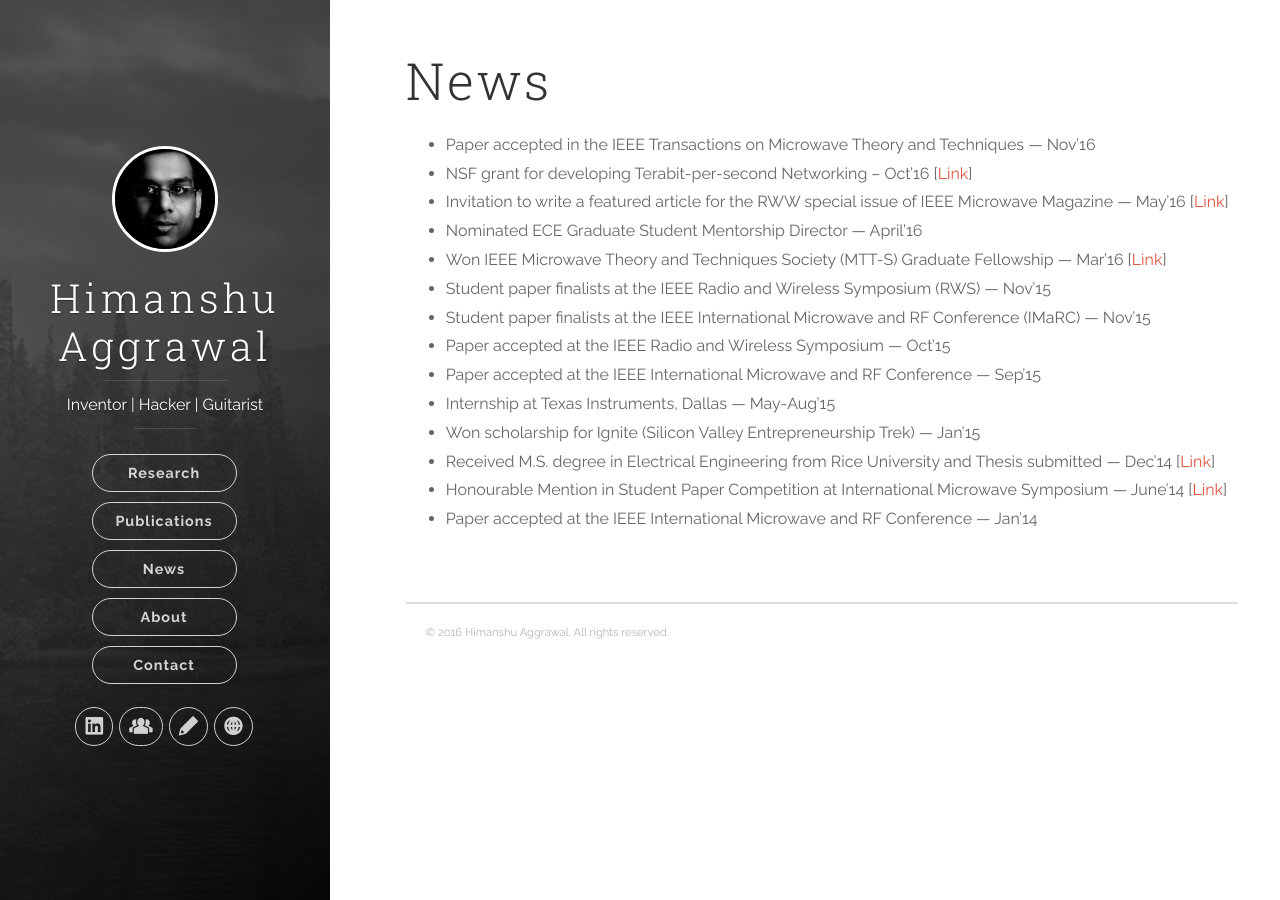
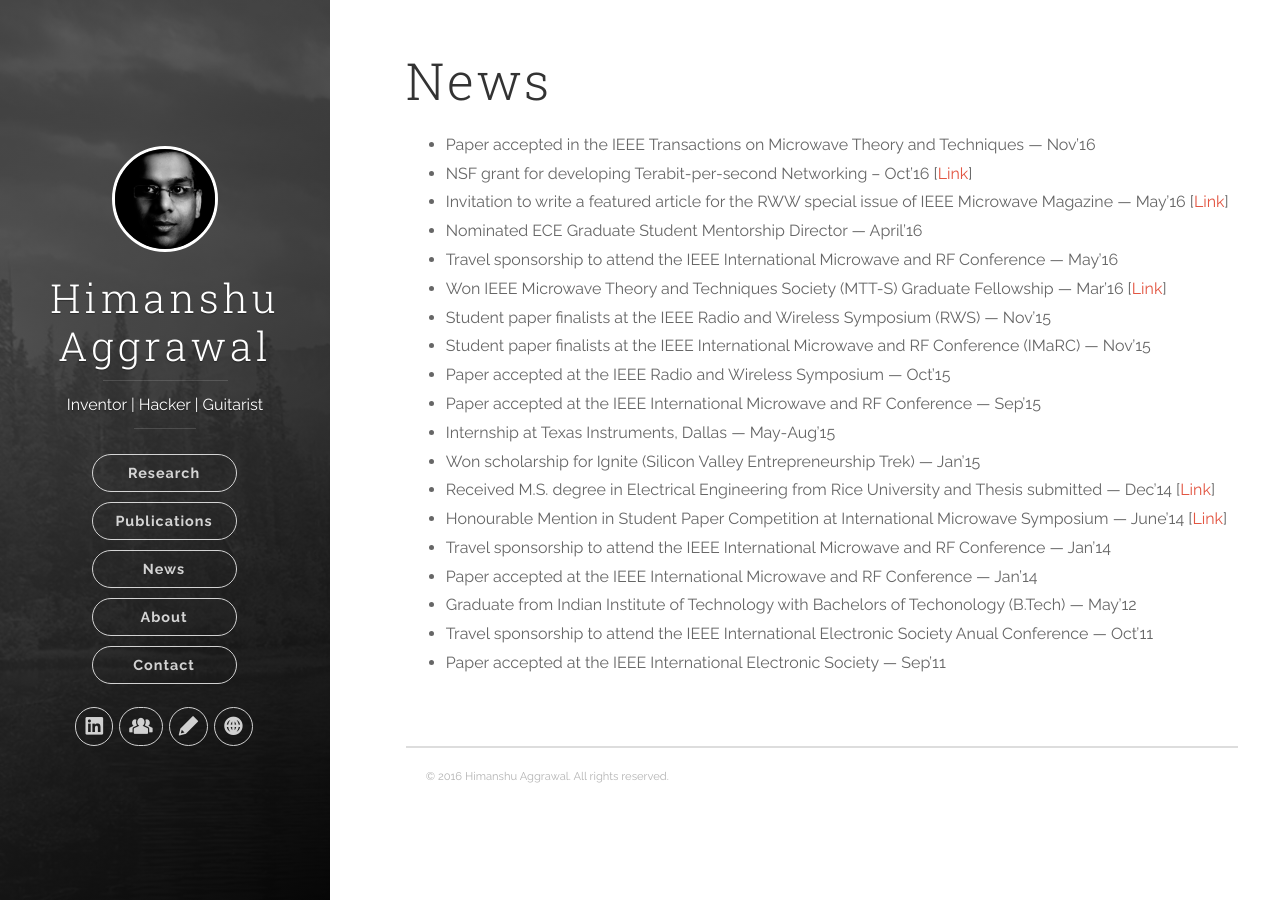
Before and after one commit to ahimanshu13/ahimanshu13.github.io, a Jekyll site: the page built from news/index.md, in a window 1280 px wide. Built offline with Jekyll 4.4.1, drawn with Linux system fonts in a browser that asks for light colours; nearby versions of some CDN libraries.

Commit message:
Updated News

```diff
--- a/news/index.md
+++ b/news/index.md
@@ -8,6 +8,7 @@ published: true
 - NSF grant for developing Terabit-per-second Networking – Oct’16 [[Link](http://news.rice.edu/2016/10/11/marconi-inspires-rice-university-design-for-1-terabit-wireless-2/){:target="_blank"}]
 - Invitation to write a featured article for the RWW special issue of IEEE Microwave Magazine --- May'16 [[Link](https://www.ece.rice.edu/news/2016_11AB/){:target="_blank"}]
 - Nominated ECE Graduate Student Mentorship Director ---  April'16
+- Travel sponsorship to attend the IEEE International Microwave and RF Conference --- May'16
 - Won IEEE Microwave Theory and Techniques Society (MTT-S) Graduate Fellowship --- Mar'16 [[Link](http://www.ece.rice.edu/Content.aspx?id=2147484532){:target="_blank"}]
 - Student paper finalists at the IEEE Radio and Wireless Symposium (RWS) --- Nov'15
 - Student paper finalists at the IEEE International Microwave and RF Conference (IMaRC) --- Nov'15
@@ -17,4 +18,8 @@ published: true
 - Won scholarship for Ignite (Silicon Valley Entrepreneurship Trek) --- Jan'15
 - Received M.S. degree in Electrical Engineering from Rice University and Thesis submitted --- Dec'14 [[Link](https://scholarship.rice.edu/handle/1911/87740){:target="_blank"}]
 - Honourable Mention in Student Paper Competition at International Microwave Symposium --- June'14 [[Link](http://www.ece.rice.edu/news/Students_IMS2014_Finalists.aspx){:target="_blank"}]
+- Travel sponsorship to attend the IEEE International Microwave and RF Conference --- Jan'14
 - Paper accepted at the IEEE International Microwave and RF Conference --- Jan'14
+- Graduate from Indian Institute of Technology with Bachelors of Techonology (B.Tech) --- May'12
+- Travel sponsorship to attend the IEEE International Electronic Society Anual Conference --- Oct'11
+- Paper accepted at the IEEE International Electronic Society --- Sep'11
```
